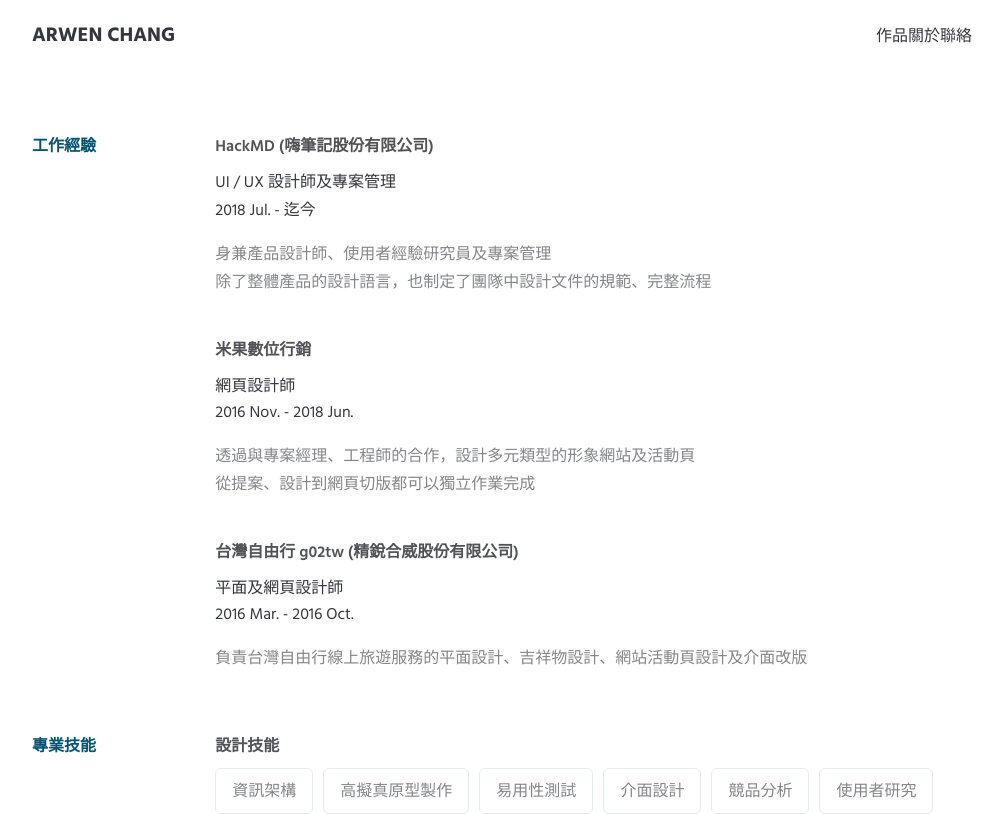
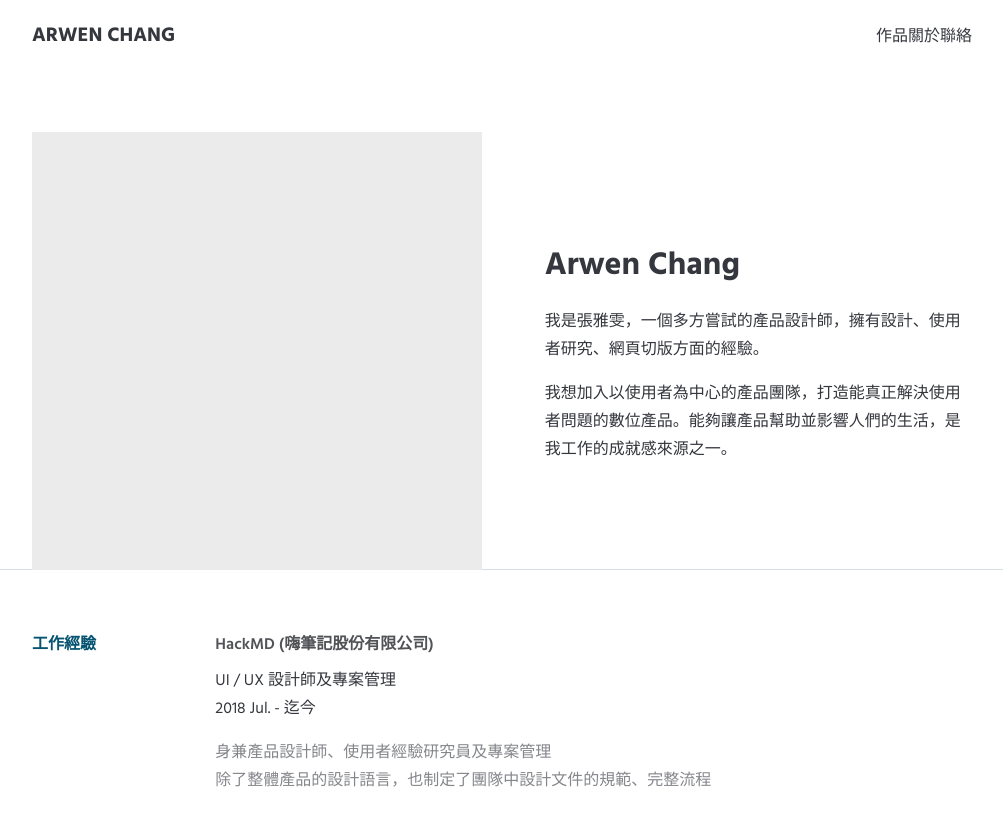
Before and after one commit to April-Gras/ArwenChangWeb, a Nuxt app: page /about in a window 1280 px wide. Shown: the top 815 px of the page, without its empty margins (138-1141 px from the left). Built offline with nearby package versions, Linux system fonts and the light colour scheme; a web font is replaced by a local one.

Commit message:
Tweaks on QOL changes
Also finalized the about page and refined index page correctly

```diff
--- a/assets/transition.css
+++ b/assets/transition.css
@@ -6,3 +6,9 @@
 	transform: translateY(32px);
 	opacity: 0;
 }
+
+.layout-enter-active, .layout-leave-active { transition: 0.1s; }
+.layout-enter, .layout-leave-to {
+	transform: translateY(32px);
+	opacity: 0;
+}
--- a/nuxt.config.js
+++ b/nuxt.config.js
@@ -1,6 +1,10 @@
 export default {
 	mode: 'universal',
 	target: 'server',
+	pageTransition: {
+		name: 'layout',
+		mode: 'out-in',
+	},
 	head: {
 		title: process.env.npm_package_name || '',
 		meta: [{
--- a/pages/about.vue
+++ b/pages/about.vue
@@ -1,5 +1,16 @@
 <template>
 	<div class="pageWrapper">
+		<buildingSection class="introSection">
+			<div class="textWrap">
+				<BuildingHeadersBigger class="title">Arwen Chang</BuildingHeadersBigger>
+				<div>我是張雅雯，一個多方嘗試的產品設計師，擁有設計、使用者研究、網頁切版方面的經驗。</div>
+				<div class="preWrap">
+					<span>我想加入以使用者為中心的產品團隊，打造能真正解決使用者問題的數位產品。</span>
+					<span>能夠讓產品幫助並影響人們的生活，是我工作的成就感來源之一。</span>
+				</div>
+			</div>
+			<div class="pictureWrap"></div>
+		</buildingSection>
 		<BuildingSection class="resumeSectionWrap">
 			<BuildingSubsectionsTealTitle>
 				<template v-slot:title>工作經驗</template>
@@ -107,4 +118,45 @@
 		margin-bottom: 10px;
 		margin-right: 10px;
 	}
+
+	.textWrap { text-align: center; }
+	.textWrap > * { margin-bottom: 16px; }
+	.textWrap > *:last-child { margin-bottom: 0px; }
+
+	.textWrap { margin-bottom: 40px; }
+
+	.pictureWrap {
+		position: relative;
+		width: 288px;
+		height: 281px;
+		background-color: #EBEBEB;
+		margin: 0px auto;
+	}
+
+	.introSection { padding-bottom: 0px; }
 </style>
+<style scoped>
+	@media screen and (min-width: 1000px) {
+		.introSection {
+			display: grid;
+			flex-direction: row-reverse;
+			grid-template-columns: 6fr 5fr;
+			grid-auto-flow: dense;
+		}
+
+		.pictureWrap {
+			width: 450px;
+			height: 438px;
+			margin: 0px 35px 0px 0px;
+		}
+
+		.textWrap {
+			grid-column-start: 2;
+			text-align: left;
+			margin-bottom: 0px;
+			display: flex;
+			justify-content: center;
+			flex-direction: column;
+		}
+	}
+</style>
--- a/pages/hackmd/index.vue
+++ b/pages/hackmd/index.vue
@@ -1,6 +1,43 @@
 <template>
-	<div class="pageWrapper">
-		hackmd
+	<div class="outerWrapper">
+		<BuildingSection class="pageWrapper topContent">
+			<BuildingHeadersBigger>
+				<span>HackMD</span>
+				<br/>
+				<span>Overview 重新設計</span>
+			</BuildingHeadersBigger>
+			<img src="/images/HackMD-Overview-MainPic.png">
+		</BuildingSection>
+		<div class="pageWrapper">
+
+		</div>
 	</div>
 </template>
 <script lang="ts" src="./indexControl.ts"></script>
+<style scoped>
+	.topContent, .outerWrapper {
+		background-color: var(--color-grey);
+	}
+
+	.topContent {
+		text-align: center;
+		padding-top: 64px;
+		padding-bottom: 0px;
+		margin-bottom: 0px;
+		display: flex;
+		flex-direction: column;
+	}
+
+	.topContent > h2 {
+		margin-bottom: 34px;
+	}
+
+	.topContent > img {
+		width: 100%;
+		max-width: 787px;
+		position: relative;
+		object-position: center;
+		object-fit: contain;
+		margin: 0px auto;
+	}
+</style>
--- a/pages/indexControl.ts
+++ b/pages/indexControl.ts
@@ -53,7 +53,7 @@ export default Vue.extend({
 					background_img_url		: '/images/hackmdpreview-bg.png',
 					to						: '/hackmd/',
 					add_style				: {
-						backgroundPositionX	: 'right',
+						backgroundPositionX	: this.SCREEN_X < 1000 ? 'right' : '68px',
 					    backgroundPositionY	: 'bottom',
 					    backgroundSize		: this.SCREEN_X < 600 ? '232px' : this.SCREEN_X < 1000 ? 'calc(100% - 56px)' : '450px',
 					},
```
Also changed, not shown: pages/aboutControl.ts (+6 -4 lines), pages/hackmd/indexControl.ts (+8 -2 lines), static/images/HackMD-Overview-MainPic.png (added), 1 other file (tests, documents, lock files or other folders).
